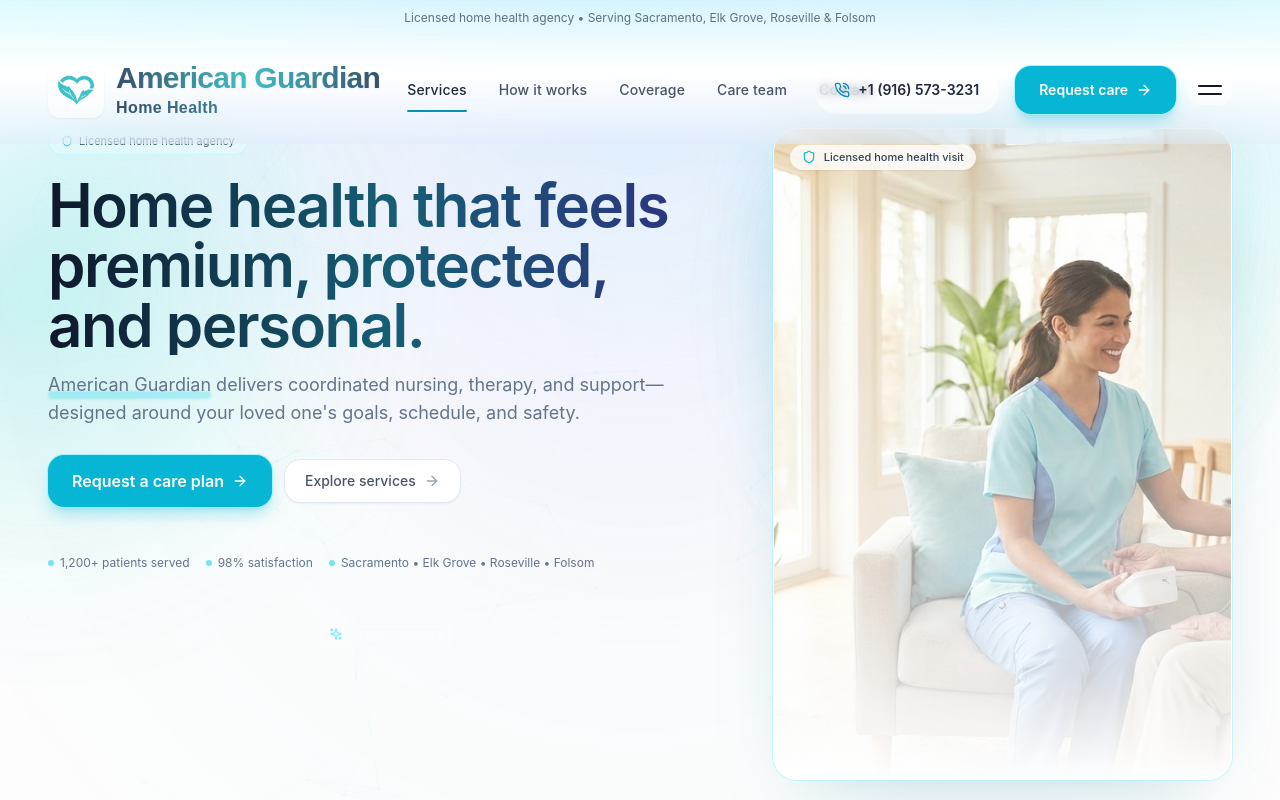
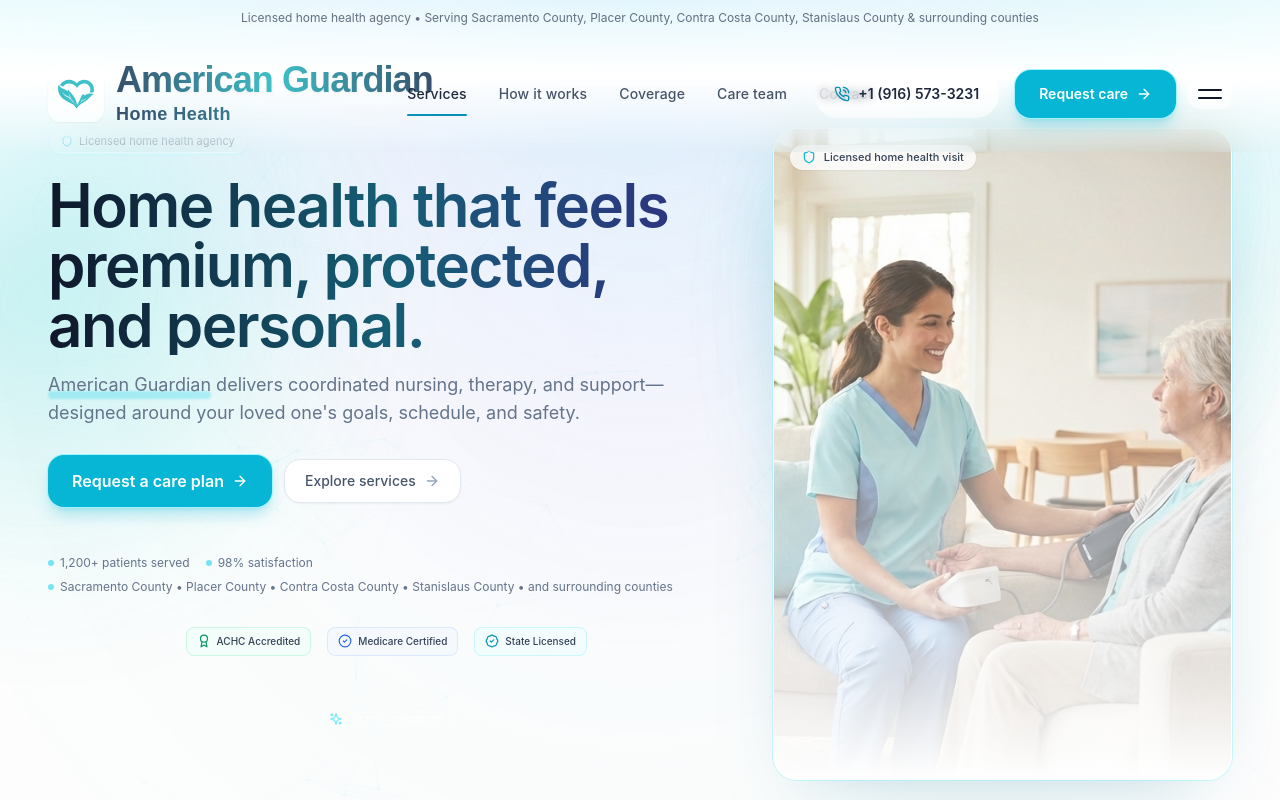
Before and after one commit to shkhan-caresync/American-Guardian-Home-Health, a React (Vite) app: page / in a window 1280 px wide. Shown: the top 800 px of the page. Built offline with nearby package versions, Linux system fonts and the light colour scheme; a web font is replaced by a local one.

Commit message:
Chainge font and styling

```diff
--- a/src/components/ag/Contact.jsx
+++ b/src/components/ag/Contact.jsx
@@ -1,6 +1,6 @@
 import React from "react";
 import { motion } from "framer-motion";
-import { ArrowRight, Clock, PhoneCall, Shield } from "lucide-react";
+import { ArrowRight, Clock, PhoneCall, Shield, Award, CheckCircle2, BadgeCheck } from "lucide-react";
 import SectionTitle from "./ui/SectionTitle";
 import GlassCard from "./ui/GlassCard";
 import MagneticButton from "./ui/MagneticButton";
@@ -173,28 +173,62 @@
               <div className="grid gap-y-7 gap-x-8 text-sm text-slate-600 md:grid-cols-2 lg:grid-cols-12 lg:items-start">
                 {/* Brand column */}
                 <div className="lg:col-span-5 space-y-3 min-w-0">
-                    <div className="flex items-start gap-4">
-                      <div className="grid h-11 w-11 shrink-0 place-items-center overflow-hidden rounded-xl border border-cyan-100 bg-cyan-50">
-                        <img
-                          src={LOGO_SRC}
-                          alt="American Guardian Home Health"
-                          className="h-9 w-9 object-contain"
-                        />
+                    <div className="flex items-start gap-2 sm:gap-3">
+                      <div className={[
+                        "relative grid h-12 w-12 place-items-center overflow-hidden rounded-xl shadow-sm transition-all sm:h-14 sm:w-14 backdrop-blur-sm",
+                        "bg-white/50"
+                      ].join(" ")}>
+                        <svg
+                          width="32"
+                          height="32"
+                          viewBox="0 0 1200 1200"
+                          xmlns="http://www.w3.org/2000/svg"
+                          className="h-8 w-8 sm:h-10 sm:w-10"
+                          fill="currentColor"
+                        >
+                          <g transform="scale(10.799934906398192) translate(3.055194218953451, 3.0558923085530623)">
+                            <g fill="#3fc1c9">
+                              <g xmlns="http://www.w3.org/2000/svg">
+                                <path d="M9.898,46.434"/>
+                                <path d="M92.544,39.92c0,3.119-0.937,6.005-2.482,8.504h10.884c0.96-2.67,1.555-5.509,1.555-8.504   c0-14.716-12.22-26.684-27.239-26.684c-8.168,0-15.424,3.613-20.421,9.215c-5.273-5.602-12.938-9.215-21.563-9.215   c-10.964,0-20.407,5.794-25.252,14.193l8.501,5.049c3.086-5.486,9.391-9.291,16.751-9.291c6.975,0,13.317,2.753,17.578,7.404   c1.093,1.193,4.407,5.172,4.407,5.172s3.533-3.806,4.569-5.172c3.485-4.613,9.081-7.404,15.429-7.404   C84.804,23.188,92.544,30.677,92.544,39.92z"/>
+                                <path d="M74.505,56.925c-0.552-2.489,0-5.251,0-5.251c-7.674,2.885-10.508,15.205-10.508,15.205l-8.572,16.037   c-3.595-20.74-13.698-29.008-17.883-34.492c-3.224-4.229-8.996-11.469-8.111-8.918c0.86,2.478,0,5.529,0,5.529   C28.047,42.273,18.096,38.4,18.096,38.4C4.825,33.422,5.187,24.485,5.187,24.485c-4.465,9.18-2.881,19.396,1.218,29.263   c5.044,12.142,29.968,23.317,36.297,26.957c7.369,4.236,10.465,11.059,10.465,11.059h1.707l1.184-1.549   c3.595-5.533,11.202-10.879,16.047-13.338c9.628-4.893,18.805-15.485,18.805-15.485c3.79-3.958,10.741-9.114,10.741-9.114   C87.675,47.104,74.505,56.925,74.505,56.925z M27.634,60.165c-8.578-4.228-13.827-14.088-13.827-14.088s4.688,6.732,15.016,12.317   c2.425,1.312,4.755,3.068,6.933,5.051c0.1-1.944-0.238-3.937-0.837-5.334c-2.178-5.064-3.105-8.117-3.105-8.117   s2.021,3.553,4.304,8.117c1.141,2.287,1.412,4.793,1.412,7.022l-0.034-0.017c8.383,8.361,14.179,19.425,14.179,19.425   S39.701,66.115,27.634,60.165z M73.592,70.566C66.099,73.487,58.03,83.846,58.03,83.846s4.018-6.288,9.433-10.838l-0.019,0.009   c0.114-1.326,0.404-2.806,1.203-4.108c1.593-2.6,2.976-4.611,2.976-4.611s-0.708,1.769-2.263,4.674   c-0.428,0.799-0.732,1.969-0.771,3.133c1.397-1.069,2.872-1.996,4.384-2.652c6.434-2.796,9.571-6.564,9.571-6.564   S78.912,68.49,73.592,70.566z"/>
+                                <path d="M42.002,68.139"/>
+                              </g>
+                            </g>
+                          </g>
+                        </svg>
                       </div>
-
-                      <div className="min-w-0">
-                        <div className="text-lg font-semibold tracking-tight text-slate-900">
-                          American Guardian Home Health
+                      <div className="leading-tight">
+                        <div
+                          className="text-2xl sm:text-3xl md:text-4xl tracking-tight bg-clip-text text-transparent drop-shadow-sm"
+                          style={{
+                            fontFamily: '"new-astro", sans-serif',
+                            fontWeight: 700,
+                            backgroundImage: 'linear-gradient(to right, #364f6b, #3fc1c9, #364f6b)',
+                            WebkitBackgroundClip: 'text',
+                            WebkitTextFillColor: 'transparent'
+                          }}>
+                          American Guardian
+                        </div>
+                        <div
+                          className="text-base sm:text-lg tracking-wide bg-clip-text text-transparent"
+                          style={{
+                            fontFamily: '"new-astro", sans-serif',
+                            fontWeight: 600,
+                            backgroundImage: 'linear-gradient(to right, #364f6b, #3fc1c9)',
+                            WebkitBackgroundClip: 'text',
+                            WebkitTextFillColor: 'transparent'
+                          }}>
+                          Home Health
                         </div>
                         <div className="mt-1 text-xs sm:text-sm text-slate-600 leading-relaxed">
-                          Serving Sacramento • Elk Grove • Roseville • Folsom • Surrounding communities
+                          Serving Sacramento County • Placer County • Contra Costa County • Stanislaus County • and surrounding counties
                         </div>
+                        <p className="mt-1 text-xs sm:text-sm lg:text-[13px] lg:leading-6 leading-relaxed text-slate-600">
+                          9343 Tech Center Dr, Suite 140, Sacramento, CA 95826-2579
+                        </p>
                       </div>
                     </div>
-
-                    <p className="max-w-[34ch] text-xs sm:text-sm lg:text-[13px] lg:leading-6 leading-relaxed text-slate-600">
-                      9343 Tech Center Dr, Suite 140, Sacramento, CA 95826-2579
-                    </p>
                   </div>
 
                   {/* Services */}
@@ -307,6 +341,54 @@
               </div>
             </div>
 
+            {/* Certifications */}
+            <motion.div
+              initial="hidden"
+              whileInView="show"
+              viewport={viewportConfig}
+              variants={staggerContainer(reducedMotion)}
+              className="px-4 py-6 sm:px-6 sm:py-8 lg:px-8 border-t border-slate-200/50"
+            >
+              <motion.div
+                variants={fadeUp(reducedMotion)}
+                className="text-xs font-semibold tracking-[0.16em] uppercase text-slate-500 mb-4 text-center"
+              >
+                Accreditations & Certifications
+              </motion.div>
+              <div className="flex flex-wrap items-center justify-center gap-4 sm:gap-6 lg:gap-8">
+                <motion.div
+                  variants={fadeUp(reducedMotion)}
+                  className="flex items-center gap-2 rounded-xl border border-emerald-200/60 bg-gradient-to-br from-emerald-50/80 to-white px-4 py-3 shadow-sm hover:shadow-md transition-shadow"
+                >
+                  <Award className="h-5 w-5 text-emerald-600 flex-shrink-0" />
+                  <div>
+                    <div className="text-xs font-semibold text-slate-900">ACHC</div>
+                    <div className="text-[10px] text-slate-600">Accredited</div>
+                  </div>
+                </motion.div>
+                <motion.div
+                  variants={fadeUp(reducedMotion)}
+                  className="flex items-center gap-2 rounded-xl border border-blue-200/60 bg-gradient-to-br from-blue-50/80 to-white px-4 py-3 shadow-sm hover:shadow-md transition-shadow"
+                >
+                  <CheckCircle2 className="h-5 w-5 text-blue-600 flex-shrink-0" />
+                  <div>
+                    <div className="text-xs font-semibold text-slate-900">Medicare</div>
+                    <div className="text-[10px] text-slate-600">Certified</div>
+                  </div>
+                </motion.div>
+                <motion.div
+                  variants={fadeUp(reducedMotion)}
+                  className="flex items-center gap-2 rounded-xl border border-cyan-200/60 bg-gradient-to-br from-cyan-50/80 to-white px-4 py-3 shadow-sm hover:shadow-md transition-shadow"
+                >
+                  <BadgeCheck className="h-5 w-5 text-cyan-600 flex-shrink-0" />
+                  <div>
+                    <div className="text-xs font-semibold text-slate-900">State Licensed</div>
+                    <div className="text-[10px] text-slate-600">California</div>
+                  </div>
+                </motion.div>
+              </div>
+            </motion.div>
+
             {/* Bottom legal bar */}
             <div className="px-4 py-3 sm:px-6 sm:py-4 lg:px-8">
               <div className="h-px w-full bg-gradient-to-r from-transparent via-slate-200/80 to-transparent mb-3" />
--- a/src/components/ag/Coverage.jsx
+++ b/src/components/ag/Coverage.jsx
@@ -23,7 +23,7 @@
         <SectionTitle
           kicker="Coverage"
           title="Service areas we serve today"
-          desc="Licensed home health services across the Sacramento region with rapid start of care for eligible patients."
+          desc="Licensed home health services across Sacramento County, Placer County, Contra Costa County, Stanislaus County, and surrounding counties with rapid start of care for eligible patients."
         />
 
         <div className="mt-8 sm:mt-10 lg:mt-12 grid gap-6 lg:grid-cols-12">
@@ -49,7 +49,7 @@
                       Sacramento, CA 95826-2579
                     </div>
                     <div className="mt-4 text-base font-semibold text-slate-900">Primary region</div>
-                    <div className="mt-1 text-base text-slate-600 leading-relaxed">Sacramento • Elk Grove • Roseville • Folsom</div>
+                    <div className="mt-1 text-base text-slate-600 leading-relaxed">Sacramento County • Placer County • Contra Costa County • Stanislaus County • and surrounding counties</div>
                   </div>
                   <div className="rounded-2xl border border-cyan-100 bg-cyan-50 p-3 flex-shrink-0">
                     <MapPin className="h-6 w-6 text-cyan-500" />
@@ -71,7 +71,7 @@
                   Insurance & eligibility
                 </div>
                 <p className="mt-2 text-sm text-slate-600">
-                  We currently accept traditional Medicare and select Medicare Advantage and commercial plans in the Sacramento area.
+                  We currently accept traditional Medicare and select Medicare Advantage and commercial plans in Sacramento County, Placer County, Contra Costa County, Stanislaus County, and surrounding counties.
                   During intake we verify benefits, confirm homebound status when required, and walk families through any out‑of‑pocket costs.
                 </p>
               </div>
@@ -143,7 +143,7 @@
             <div className="text-xs font-semibold uppercase tracking-wide text-slate-500">Service Areas</div>
             <div className="mt-2 text-sm font-semibold text-slate-900">Primary hubs</div>
             <p className="mt-1 text-sm text-slate-600">
-              Sacramento metro, including Sacramento, Elk Grove, Roseville, and Folsom.
+              Sacramento County, Placer County, Contra Costa County, Stanislaus County, and surrounding counties.
             </p>
             <div className="mt-3 text-sm font-semibold text-slate-900">Approved California counties</div>
             <p className="mt-1 text-sm text-slate-600">
--- a/src/components/ag/Hero.jsx
+++ b/src/components/ag/Hero.jsx
@@ -1,6 +1,6 @@
 import React, { useEffect, useRef } from "react";
 import { motion, useMotionValue, useSpring, useTransform, useScroll } from "framer-motion";
-import { ArrowRight, Shield } from "lucide-react";
+import { ArrowRight, Shield, Award, CheckCircle2, BadgeCheck } from "lucide-react";
 import ParticleField from "./ui/ParticleField";
 import GlowBlob from "./ui/GlowBlob";
 import GlassCard from "./ui/GlassCard";
@@ -122,8 +122,27 @@
               </div>
               <div className="flex items-center gap-1.5">
                 <div className="h-1.5 w-1.5 rounded-full bg-cyan-400/60" />
-                <span className="hidden sm:inline">Sacramento • Elk Grove • Roseville • Folsom</span>
-                <span className="sm:hidden">Serving Sacramento area</span>
+                <span className="hidden sm:inline">Sacramento County • Placer County • Contra Costa County • Stanislaus County • and surrounding counties</span>
+                <span className="sm:hidden">Serving Sacramento, Placer, Contra Costa & Stanislaus Counties and surrounding counties</span>
+              </div>
+            </motion.div>
+
+            {/* Certifications */}
+            <motion.div
+              variants={fadeUp(reducedMotion)}
+              className="mt-6 sm:mt-8 flex flex-wrap items-center justify-center gap-3 sm:gap-4"
+            >
+              <div className="flex items-center gap-1.5 rounded-lg border border-emerald-200/50 bg-emerald-50/50 px-2.5 py-1.5">
+                <Award className="h-3.5 w-3.5 text-emerald-600" />
+                <span className="text-[10px] font-medium text-slate-700">ACHC Accredited</span>
+              </div>
+              <div className="flex items-center gap-1.5 rounded-lg border border-blue-200/50 bg-blue-50/50 px-2.5 py-1.5">
+                <CheckCircle2 className="h-3.5 w-3.5 text-blue-600" />
+                <span className="text-[10px] font-medium text-slate-700">Medicare Certified</span>
+              </div>
+              <div className="flex items-center gap-1.5 rounded-lg border border-cyan-200/50 bg-cyan-50/50 px-2.5 py-1.5">
+                <BadgeCheck className="h-3.5 w-3.5 text-cyan-600" />
+                <span className="text-[10px] font-medium text-slate-700">State Licensed</span>
               </div>
             </motion.div>
 
@@ -152,7 +171,7 @@
                   <img
                     src="/images/hero-main.png"
                     alt="Nurse providing home health care during a visit"
-                    className="absolute inset-0 h-full w-full object-cover object-center"
+                    className="absolute inset-0 h-full w-full object-cover object-[75%_40%]"
                   />
                   {/* Soft overlay to blend with background */}
                   <div className="pointer-events-none absolute inset-0 bg-gradient-to-t from-white via-white/40 to-transparent" />
--- a/src/components/ag/Nav.jsx
+++ b/src/components/ag/Nav.jsx
@@ -133,27 +133,18 @@
   return (
     <nav className="fixed inset-x-0 top-0 z-50 w-full">
       {/* Combined nav container for seamless blend */}
-      <motion.div
-        animate={{
-          background: scrolled
-            ? "linear-gradient(to bottom, rgba(207, 250, 254, 0.4), rgba(255, 255, 255, 0.35), rgba(224, 231, 255, 0.3))"
-            : "linear-gradient(to bottom, rgba(207, 250, 254, 0.5), rgba(255, 255, 255, 1), rgba(224, 231, 255, 0.3))",
-          boxShadow: scrolled
-            ? "0 8px 30px -15px rgba(15, 23, 42, 0.15)"
-            : "none",
-        }}
-        transition={{
-          duration: reducedMotion ? 0 : 0.3,
-          ease: premiumEase,
-        }}
-        className="backdrop-blur-xl"
-      >
+      <div className={[
+        "backdrop-blur-xl transition-all duration-300",
+        scrolled
+          ? "bg-gradient-to-b from-cyan-50/40 via-white/35 to-indigo-50/30 shadow-[0_8px_30px_-15px_rgba(15,23,42,0.15)]"
+          : "bg-gradient-to-b from-cyan-50/50 via-white via-indigo-50/30 shadow-none",
+      ].join(" ")}>
         {/* Announcement strip - seamless blend */}
         <div className="hidden sm:block">
           <div className="w-full px-4 sm:px-6 md:px-8 lg:px-10 xl:px-12">
             <div className="flex w-full items-center justify-center py-2 sm:py-2.5">
               <p className="truncate text-[11px] sm:text-xs text-slate-700/75">
-                Licensed home health agency • Serving Sacramento, Elk Grove, Roseville & Folsom
+                Licensed home health agency • Serving Sacramento County, Placer County, Contra Costa County, Stanislaus County & surrounding counties
               </p>
             </div>
           </div>
@@ -201,7 +192,7 @@
                 </div>
                 <div className="leading-tight">
                   <div
-                    className="text-xl sm:text-2xl md:text-3xl tracking-tight bg-clip-text text-transparent drop-shadow-sm"
+                    className="text-2xl sm:text-3xl md:text-4xl tracking-tight bg-clip-text text-transparent drop-shadow-sm"
                     style={{
                       fontFamily: '"new-astro", sans-serif',
                       fontWeight: 700,
@@ -212,7 +203,7 @@
                     American Guardian
                   </div>
                   <div
-                    className="text-sm sm:text-base tracking-wide bg-clip-text text-transparent"
+                    className="text-base sm:text-lg tracking-wide bg-clip-text text-transparent"
                     style={{
                       fontFamily: '"new-astro", sans-serif',
                       fontWeight: 600,
@@ -372,7 +363,7 @@
             </div>
           </div>
         ) : null}
-      </motion.div>
+      </div>
     </nav>
   );
 }
--- a/src/components/ag/PatientStories.jsx
+++ b/src/components/ag/PatientStories.jsx
@@ -32,7 +32,7 @@
     {
       quote: "As a referring physician, I appreciate how quickly American Guardian responds to referrals and how thorough their documentation is. They keep me updated on my patients' progress, and I can see the care plans are well-coordinated. It makes my job easier knowing my patients are in good hands.",
       author: "Dr. James P.",
-      context: "Referring provider • Sacramento area",
+      context: "Referring provider • Sacramento County area",
       color: "emerald",
     },
     {
```
